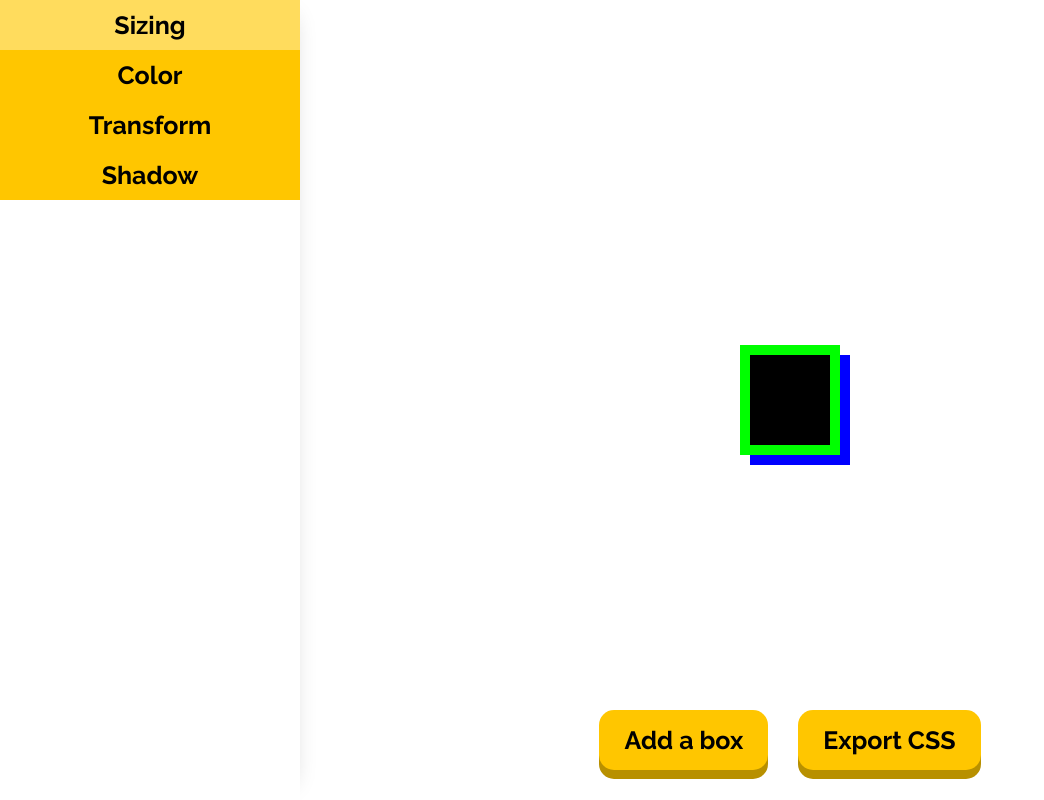
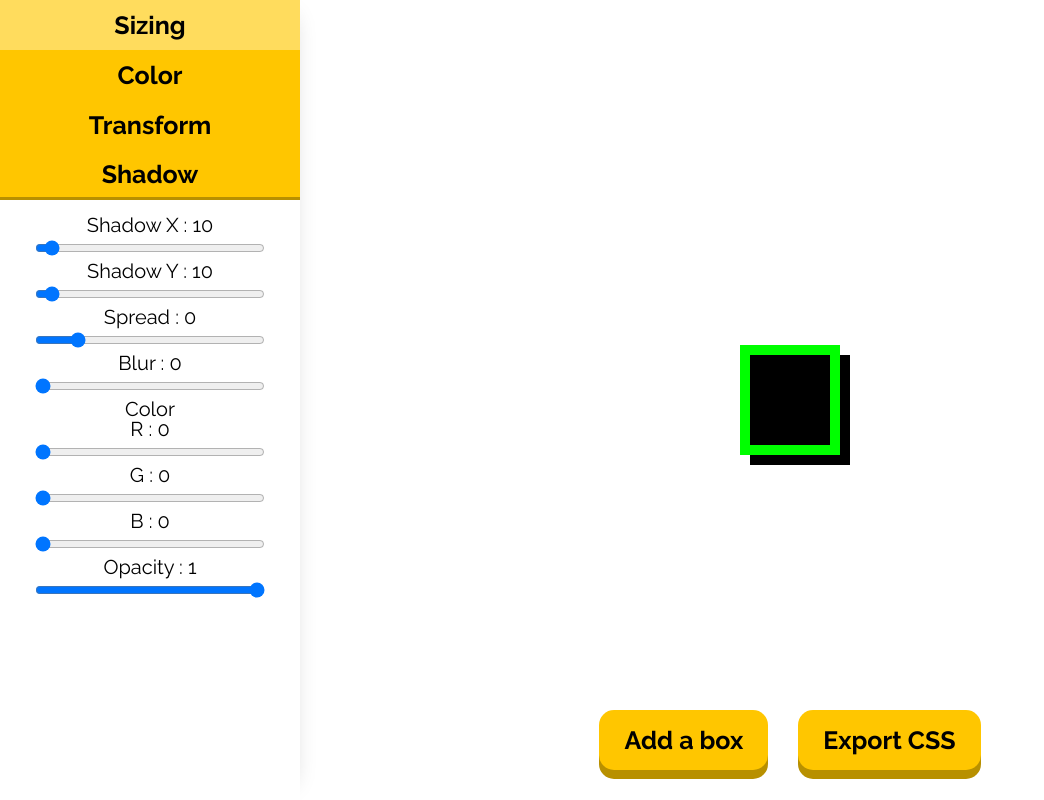
Before and after one commit to amerre/Css_helper, a Vue app: page / in a window 1280 px wide. Shown: the whole page, without its empty margins (0-1044 px from the left). Built offline with nearby package versions, Linux system fonts and the light colour scheme.

Commit message:
:sparkles: shadows rules finished

```diff
--- a/src/components/Content.vue
+++ b/src/components/Content.vue
@@ -19,7 +19,7 @@
         'rotateX(' + rotateX + 'deg)' +
         'rotateY(' + rotateY + 'deg)' +
         'rotateZ(' + rotateZ + 'deg)',
-        boxShadow: shadowX + 'px ' + shadowY + 'px ' + blur + 'px ' + spread + 'px blue'
+        boxShadow: shadowX + 'px ' + shadowY + 'px ' + blur + 'px ' + spread + 'px ' + shadowrgba
         }"
     ></div>
     <div id="footer">
@@ -52,6 +52,7 @@
         :shadowY="shadowY"
         :spread="spread"
         :blur="blur"
+        :shadowrgba="shadowrgba"
       ></app-export>
     </transition>
   </div>
@@ -147,6 +148,19 @@ export default {
     },
     blur() {
       return this.$store.state.blur;
+    },
+    shadowrgba() {
+      return (
+        "rgba(" +
+        this.$store.state.shadowcolor.r +
+        ", " +
+        this.$store.state.shadowcolor.g +
+        ", " +
+        this.$store.state.shadowcolor.b +
+        ", " +
+        this.$store.state.shadowcolor.a +
+        ")"
+      );
     }
   }
 };
--- a/src/components/rules/Shadow.vue
+++ b/src/components/rules/Shadow.vue
@@ -6,14 +6,24 @@
     <transition name="roll" mode="out-in">
       <div v-if="show" class="rulesWrap">
         <div>
-          <h2>Shadow X :{{ shadowX }}</h2>
+          <h2>Shadow X : {{ shadowX }}</h2>
           <input type="range" min="0" max="255" v-model="shadowX">
-          <h2>Shadow Y :{{ shadowY }}</h2>
+          <h2>Shadow Y : {{ shadowY }}</h2>
           <input type="range" min="0" max="255" v-model="shadowY">
-          <h2>Spread :{{ spread }}</h2>
-          <input type="range" min="0" max="255" v-model="spread">
-          <h2>Blur :{{ blur }}</h2>
+          <h2>Spread : {{ spread }}</h2>
+          <input type="range" min="-50" max="255" v-model="spread">
+          <h2>Blur : {{ blur }}</h2>
           <input type="range" min="0" max="255" v-model="blur">
+          <!-- TODO: INSET, color, alpha on color rgb-->
+          <h2>Color</h2>
+          <h2>R : {{ shadowrcolor }}</h2>
+          <input type="range" min="0" max="255" v-model="shadowrcolor">
+          <h2>G : {{ shadowgcolor }}</h2>
+          <input type="range" min="0" max="255" v-model="shadowgcolor">
+          <h2>B : {{ shadowbcolor }}</h2>
+          <input type="range" min="0" max="255" v-model="shadowbcolor">
+          <h2>Opacity : {{ shadowopacity }}</h2>
+          <input type="range" min="0" max="1" step="0.1" v-model="shadowopacity">
         </div>
       </div>
     </transition>
@@ -24,7 +34,7 @@
 export default {
   data() {
     return {
-      show: false
+      show: true
     };
   },
   computed: {
@@ -59,6 +69,38 @@ export default {
       set(value) {
         this.$store.commit("BLUR_COMMIT", value);
       }
+    },
+    shadowrcolor: {
+      get() {
+        return this.$store.state.shadowcolor.r;
+      },
+      set(value) {
+        this.$store.commit("SHADOWRCOLOR_COMMIT", value);
+      }
+    },
+    shadowgcolor: {
+      get() {
+        return this.$store.state.shadowcolor.g;
+      },
+      set(value) {
+        this.$store.commit("SHADOWGCOLOR_COMMIT", value);
+      }
+    },
+    shadowbcolor: {
+      get() {
+        return this.$store.state.shadowcolor.b;
+      },
+      set(value) {
+        this.$store.commit("SHADOWBCOLOR_COMMIT", value);
+      }
+    },
+    shadowopacity: {
+      get() {
+        return this.$store.state.shadowcolor.a;
+      },
+      set(value) {
+        this.$store.commit("SHADOWOPACITY_COMMIT", value);
+      }
     }
   }
 };
--- a/src/store.js
+++ b/src/store.js
@@ -31,7 +31,13 @@ export default new Vuex.Store({
     shadowX: 10,
     shadowY: 10,
     spread: 0,
-    blur: 0
+    blur: 0,
+    shadowcolor: {
+      r: 0,
+      g: 0,
+      b: 0,
+      a: 1
+    }
   },
   mutations: {
     // NUMBER OF BOXES
@@ -117,6 +123,18 @@ export default new Vuex.Store({
     },
     BLUR_COMMIT(state, payload) {
       state.blur = payload;
+    },
+    SHADOWRCOLOR_COMMIT(state, payload) {
+      state.shadowcolor.r = payload;
+    },
+    SHADOWGCOLOR_COMMIT(state, payload) {
+      state.shadowcolor.g = payload;
+    },
+    SHADOWBCOLOR_COMMIT(state, payload) {
+      state.shadowcolor.b = payload;
+    },
+    SHADOWOPACITY_COMMIT(state, payload) {
+      state.shadowcolor.a = payload;
     }
   }
 });
```
Also changed, not shown: src/components/rules/Color.vue (+6 -6 lines).
